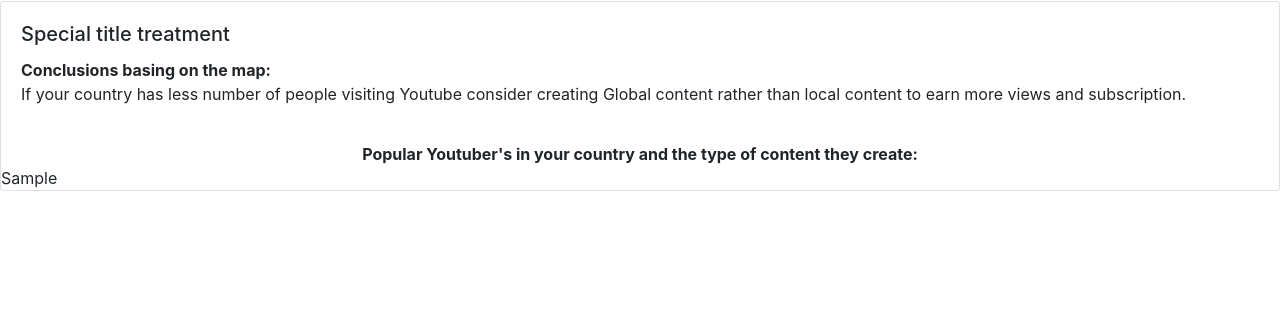
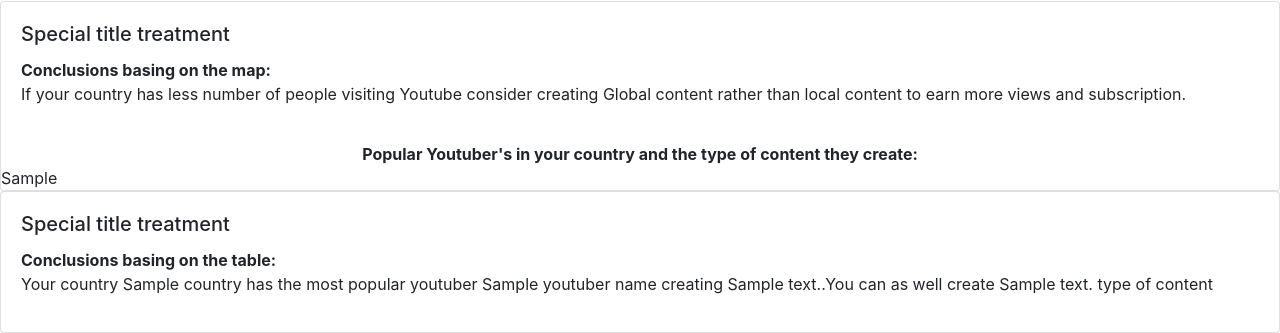
Before and after one commit to Collins200/Youtube_analytics, a Flask app: template templates/index.html in a window 1280 px wide. Shown: the part 1885-2218 px from the top of the page. Before the commit the page ends 2076 px from the top, so only its background shows below. Run offline with Flask 2, Linux system fonts and the light colour scheme; the template is opened without the code that fills it: most values are stand-ins (such as "Sample title", 1, 10 or a date in 2020); some libraries are stand-ins or nearby versions.

Commit message:
added conclusion out of table

```diff
--- a/app.py
+++ b/app.py
@@ -111,8 +111,12 @@ def index():
     df = pd.read_excel(target)
     df.columns=['Country','YoutuberName','ContentType']
 
+
+    # ContentType=df[df.iloc[:,0]==country].iloc[0,2]
+    # YoutuberName=df[df.iloc[:,0]==country].iloc[0,1]
+
     return render_template('index.html',al=al,word=word,one=one,two=two,three=three,
-    four=four,period=period,tables=[data.to_html(classes='data', header="true")],
+    four=four,period=period,YoutuberName=1,ContentType=0,tables=[data.to_html(classes='data', header="true")],
     table1=[data1.to_html(classes='data1', header="true")],url='/static/images/plot.png',
     url1='/static/images/plot1.png',table3=[df.to_html(classes='data3')])
 
--- a/templates/index.html
+++ b/templates/index.html
@@ -207,4 +207,11 @@
     {% endfor %}
 
 </div>
+<div class="card">
+  <div class="card-body">
+    <h5 class="card-title">Special title treatment</h5>
+    <b>Conclusions basing on the table: </b>
+    <p>Your country {{country}} has the most popular youtuber {{YoutuberName}} creating {{ContentType}}.You can as well create {{ContentType}} type of content</p>
+  </div>
+</div>
 {% endblock %}
```
Also changed, not shown: static/images/plot.png, static/images/plot1.png, 1 other file.
